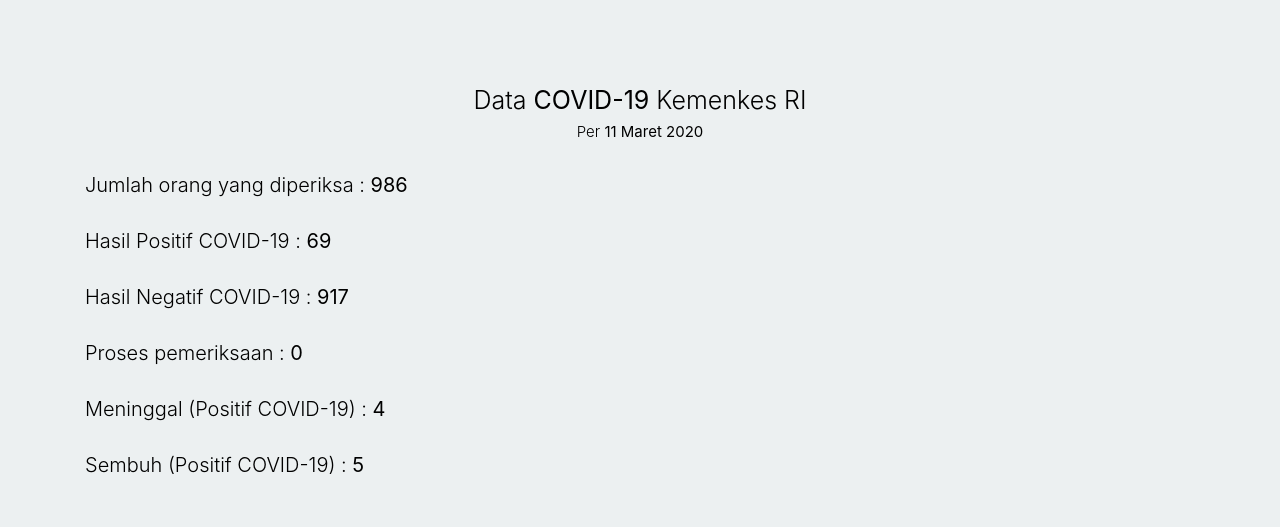
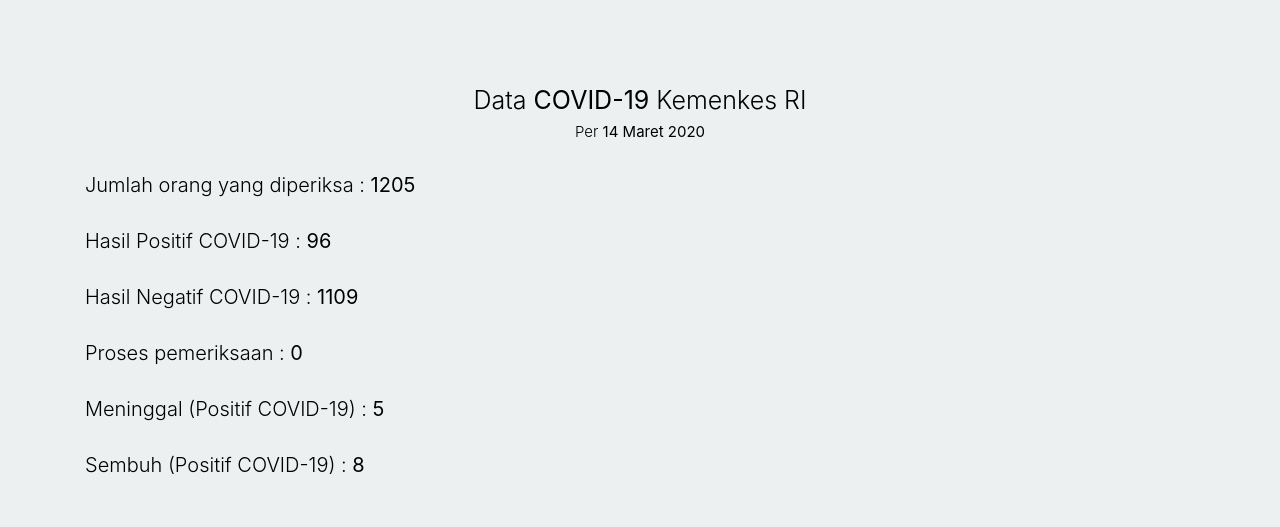
Before and after one commit to dhimasroby/dhimas.github.io, a plain HTML site: page corona/index.html in a window 1280 px wide. Shown: the part 800-1327 px from the top of the page. Drawn offline with nearby package versions, Linux system fonts and the light colour scheme; files that its build step writes are made by us from their sources.

Commit message:
Update index.html

```diff
--- a/corona/index.html
+++ b/corona/index.html
@@ -139,20 +139,20 @@
       <div class="row" align="left">
         <div id="kemkes" class="col" style="text-align: left;">
           <h1 class="display-4 " style="color: black; font-size: 25px;" align="center">Data <b>COVID-19</b> Kemenkes RI</h1>
-          <h1 class="display-4 " style="color: black; font-size: 15px;" align="center">Per <b>11 Maret 2020</b></h1>
+          <h1 class="display-4 " style="color: black; font-size: 15px;" align="center">Per <b>14 Maret 2020</b></h1>
 
           <br>
-          <h1 class="display-4 " style="color: black; font-size: 20px;">Jumlah orang yang diperiksa :<b> 986</b></h1>
+          <h1 class="display-4 " style="color: black; font-size: 20px;">Jumlah orang yang diperiksa :<b> 1205</b></h1>
           <br>
-          <h1 class="display-4 " style="color: black; font-size: 20px;">Hasil Positif COVID-19 :<b> 69</b></h1>
+          <h1 class="display-4 " style="color: black; font-size: 20px;">Hasil Positif COVID-19 :<b> 96</b></h1>
           <br>
-          <h1 class="display-4 " style="color: black; font-size: 20px;">Hasil Negatif COVID-19 :<b> 917</b></h1>
+          <h1 class="display-4 " style="color: black; font-size: 20px;">Hasil Negatif COVID-19 :<b> 1109</b></h1>
           <br>
           <h1 class="display-4 " style="color: black; font-size: 20px;">Proses pemeriksaan :<b> 0</b></h1>
           <br>
-          <h1 class="display-4 " style="color: black; font-size: 20px;">Meninggal (Positif COVID-19) :<b> 4</b></h1>
+          <h1 class="display-4 " style="color: black; font-size: 20px;">Meninggal (Positif COVID-19) :<b> 5</b></h1>
           <br>
-          <h1 class="display-4 " style="color: black; font-size: 20px;">Sembuh (Positif COVID-19) :<b> 5</b></h1>
+          <h1 class="display-4 " style="color: black; font-size: 20px;">Sembuh (Positif COVID-19) :<b> 8</b></h1>
           <br><br><br>
         </div>
       </div>
```
